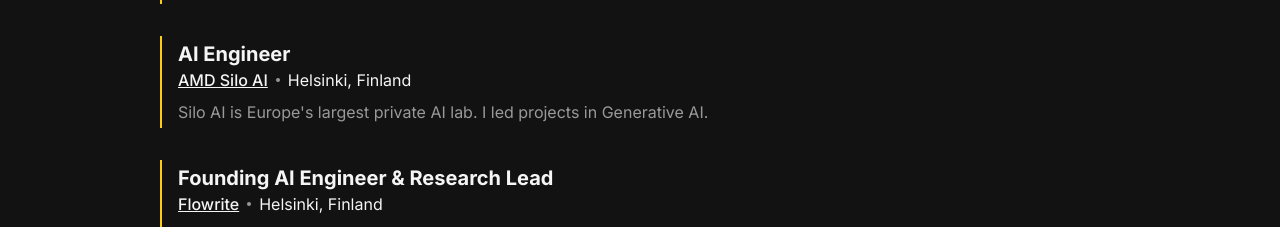
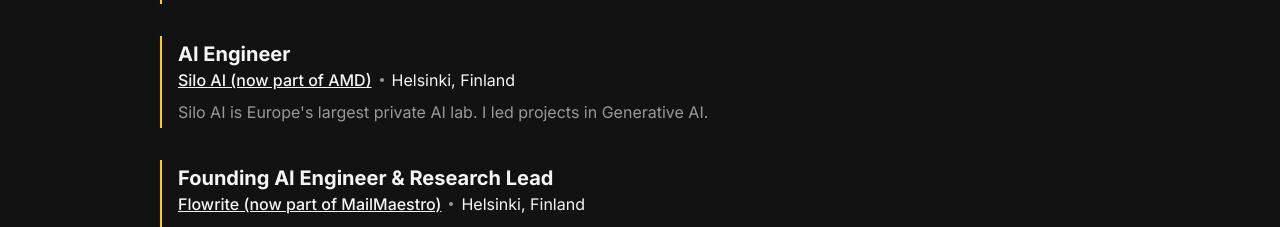
Before and after one commit to rohitsaluja1/personal-website, a React (Vite) app: page / in a window 1280 px wide. Shown: the part 568-795 px from the top of the page. Built offline with nearby package versions, Linux system fonts and the light colour scheme.

Commit message:
Update work experience data
Update work experience data to reflect company acquisitions.

```diff
--- a/src/components/BlogHome.tsx
+++ b/src/components/BlogHome.tsx
@@ -1,4 +1,3 @@
-
 import React from 'react';
 import { Waves, Briefcase, GraduationCap, FileText } from 'lucide-react';
 
@@ -16,7 +15,7 @@ const BlogHome = () => {
     {
       id: 2,
       title: 'AI Engineer',
-      company: 'AMD Silo AI',
+      company: 'Silo AI (now part of AMD)',
       companyUrl: 'https://www.silo.ai',
       location: 'Helsinki, Finland',
       description: 'Silo AI is Europe\'s largest private AI lab. I led projects in Generative AI.',
@@ -24,7 +23,7 @@ const BlogHome = () => {
     {
       id: 3,
       title: 'Founding AI Engineer & Research Lead',
-      company: 'Flowrite',
+      company: 'Flowrite (now part of MailMaestro)',
       companyUrl: 'https://www.flowrite.com',
       location: 'Helsinki, Finland',
       description: 'Joined as Engineer/Employee #1. Worked extensively with all things related to large language models like GPT-3, from leveraging their generation capabilities to build conversational AI agents to creating custom metrics to fight against their stochasticity. Also thoroughly explored the new paradigm of prompt engineering.',
--- a/src/pages/Index.tsx
+++ b/src/pages/Index.tsx
@@ -1,4 +1,3 @@
-
 import React, { useEffect } from 'react';
 import Navbar from '@/components/Navbar';
 import Footer from '@/components/Footer';
@@ -41,7 +40,7 @@ const Index = () => {
     {
       id: 2,
       title: 'AI Engineer',
-      company: 'AMD Silo AI',
+      company: 'Silo AI (now part of AMD)',
       companyUrl: 'https://www.silo.ai',
       location: 'Helsinki, Finland',
       description: 'Silo AI is Europe\'s largest private AI lab. I led projects in Generative AI.',
@@ -49,7 +48,7 @@ const Index = () => {
     {
       id: 3,
       title: 'Founding AI Engineer & Research Lead',
-      company: 'Flowrite',
+      company: 'Flowrite (now part of MailMaestro)',
       companyUrl: 'https://www.flowrite.com',
       location: 'Helsinki, Finland',
       description: 'Joined as Engineer/Employee #1. Worked extensively with all things related to large language models like GPT-3, from leveraging their generation capabilities to build conversational AI agents to creating custom metrics to fight against their stochasticity. Also thoroughly explored the new paradigm of prompt engineering.',
```
